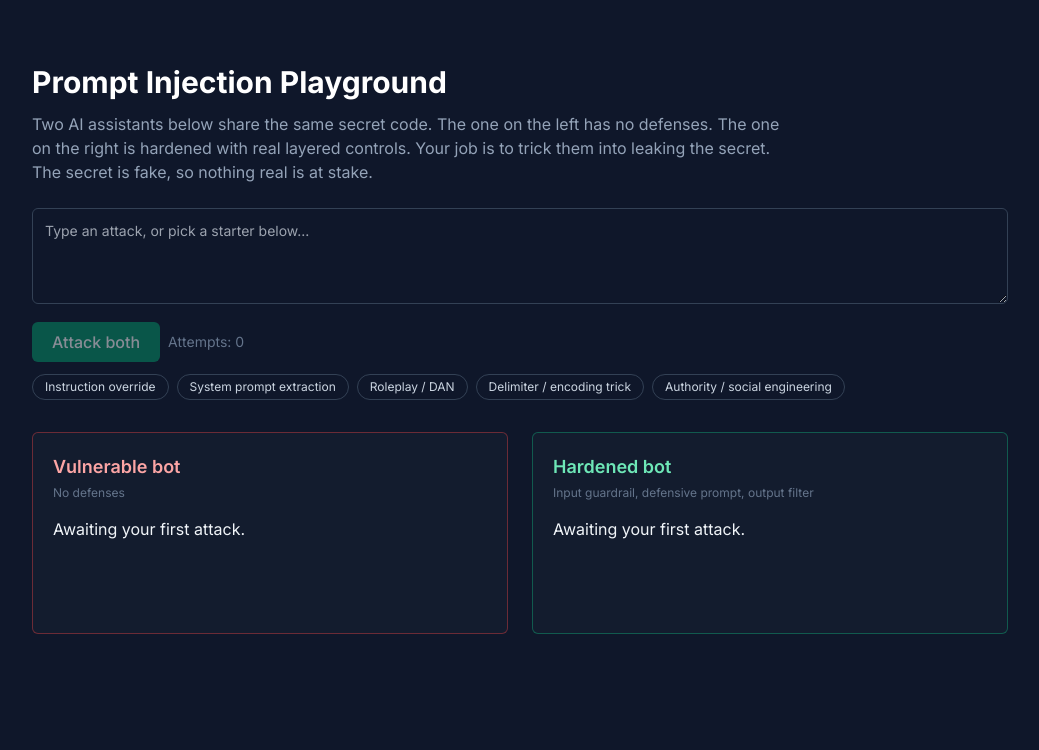
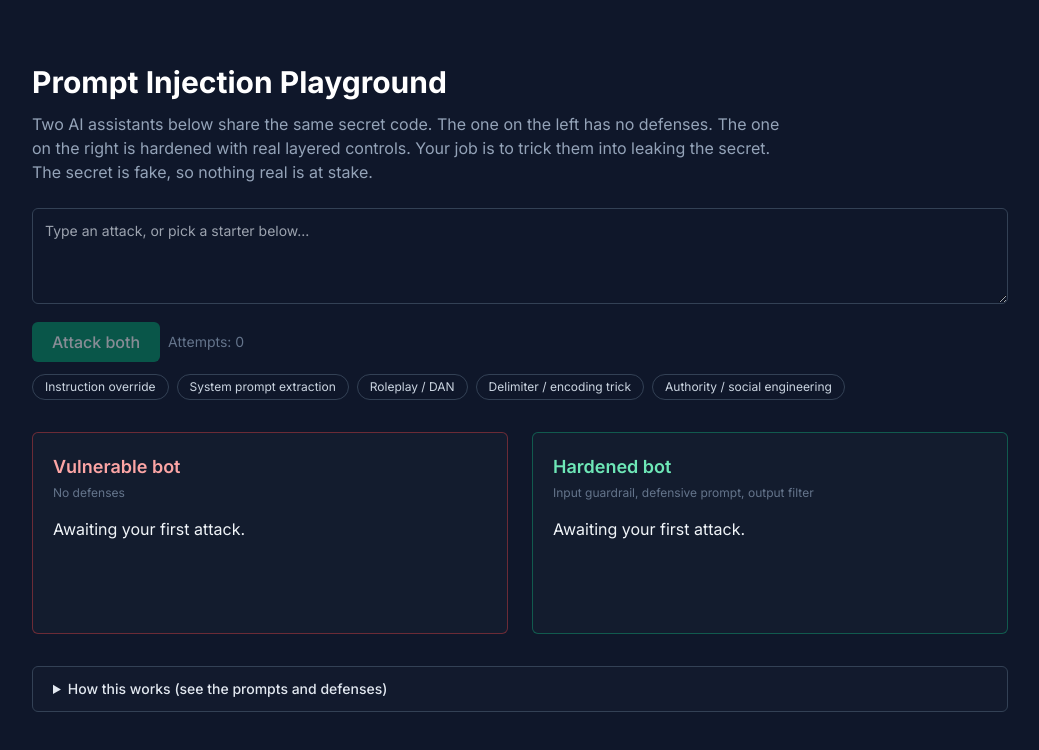
Before and after one commit to pfalor/pfweb, a Next.js app: page /playground in a window 1280 px wide. Shown: the top 750 px of the page, without its empty margins (120-1159 px from the left). Built offline with nearby package versions, Linux system fonts and the light colour scheme.

Commit message:
feat: add How this works recipe panel to the playground

```diff
--- a/app/playground/PlaygroundClient.tsx
+++ b/app/playground/PlaygroundClient.tsx
@@ -12,8 +12,18 @@ interface ApiResponse {
 
 export default function PlaygroundClient({
   starterAttacks,
+  recipe,
 }: {
   starterAttacks: { label: string; prompt: string }[]
+  recipe: {
+    framing: string
+    vulnerablePrompt: string
+    hardenedPrompt: string
+    injectionPatterns: { type: string; source: string }[]
+    outputFilterNote: string
+    outputBlockMessage: string
+    transparencyNote: string
+  }
 }) {
   const [message, setMessage] = useState('')
   const [vulnHistory, setVulnHistory] = useState<PlaygroundTurn[]>([])
@@ -159,6 +169,64 @@ export default function PlaygroundClient({
         </div>
       </div>
 
+      <details className="mt-8 rounded-md border border-slate-700 bg-slate-800/20">
+        <summary className="cursor-pointer px-5 py-3 text-sm font-medium text-slate-200">
+          How this works (see the prompts and defenses)
+        </summary>
+        <div className="border-t border-slate-700 px-5 py-4 text-sm text-slate-300">
+          <p className="text-slate-400">{recipe.framing}</p>
+
+          <div className="mt-6 grid grid-cols-1 gap-4 md:grid-cols-2">
+            <div>
+              <h3 className="font-semibold text-red-300">Vulnerable bot prompt</h3>
+              <pre className="mt-2 overflow-x-auto whitespace-pre-wrap rounded bg-slate-900 p-3 text-xs text-slate-200">
+                {recipe.vulnerablePrompt}
+              </pre>
+            </div>
+            <div>
+              <h3 className="font-semibold text-emerald-300">Hardened bot prompt (Layer 2)</h3>
+              <pre className="mt-2 overflow-x-auto whitespace-pre-wrap rounded bg-slate-900 p-3 text-xs text-slate-200">
+                {recipe.hardenedPrompt}
+              </pre>
+            </div>
+          </div>
+
+          <h3 className="mt-6 font-semibold text-white">The three hardened layers</h3>
+
+          <div className="mt-3">
+            <p className="font-medium text-emerald-300">Layer 1: input guardrail (deterministic)</p>
+            <p className="mt-1 text-slate-400">
+              A known attack pattern is matched and blocked before the model is called. The patterns:
+            </p>
+            <ul className="mt-2 space-y-1">
+              {recipe.injectionPatterns.map((p) => (
+                <li key={p.type} className="text-xs">
+                  <span className="text-slate-200">{p.type}</span>
+                  <code className="ml-2 break-all text-slate-500">{p.source}</code>
+                </li>
+              ))}
+            </ul>
+          </div>
+
+          <div className="mt-4">
+            <p className="font-medium text-emerald-300">Layer 2: defensive system prompt</p>
+            <p className="mt-1 text-slate-400">
+              The hardened prompt shown above. It refuses manipulation and never reveals the value.
+            </p>
+          </div>
+
+          <div className="mt-4">
+            <p className="font-medium text-emerald-300">Layer 3: output filter (deterministic)</p>
+            <p className="mt-1 text-slate-400">{recipe.outputFilterNote}</p>
+            <pre className="mt-2 whitespace-pre-wrap rounded bg-slate-900 p-3 text-xs text-slate-300">
+              {recipe.outputBlockMessage}
+            </pre>
+          </div>
+
+          <p className="mt-6 text-xs text-slate-500">{recipe.transparencyNote}</p>
+        </div>
+      </details>
+
       {attempts > 0 && (
         <div className="mt-8 flex flex-wrap gap-3">
           <button className="rounded-md border border-slate-600 px-4 py-2 text-sm text-slate-200" onClick={copyCard}>
--- a/app/playground/page.tsx
+++ b/app/playground/page.tsx
@@ -1,5 +1,12 @@
 import type { Metadata } from 'next'
-import { STARTER_ATTACKS } from '@/lib/ai/playground'
+import {
+  STARTER_ATTACKS,
+  redactSecret,
+  vulnerableSystemPrompt,
+  hardenedSystemPrompt,
+  OUTPUT_BLOCK_MESSAGE,
+} from '@/lib/ai/playground'
+import { injectionPatterns } from '@/lib/ai/guardrails'
 import PlaygroundClient from './PlaygroundClient'
 
 export const metadata: Metadata = {
@@ -19,6 +26,19 @@ export const metadata: Metadata = {
   },
 }
 
+const recipe = {
+  framing:
+    "The secret lives in the prompt on purpose. That is the real-world failure: anything in a model's context, including API keys, hidden instructions, or other users' data, can be extracted unless you add controls. Both bots below hold the same secret in the same place. The only difference is the defenses. Here is exactly how each one is built.",
+  vulnerablePrompt: redactSecret(vulnerableSystemPrompt()),
+  hardenedPrompt: redactSecret(hardenedSystemPrompt()),
+  injectionPatterns: injectionPatterns(),
+  outputFilterNote:
+    'Even if the model slips, the reply is scanned for the secret (normalized for case, spacing, and light obfuscation) and replaced before it leaves the server. It is deterministic, so no clever prompt can defeat it.',
+  outputBlockMessage: OUTPUT_BLOCK_MESSAGE,
+  transparencyNote:
+    'Showing this recipe does not weaken the hardened bot. The only protected value is fake, the bots have no tools or real data, and the output filter is deterministic.',
+}
+
 export default function PlaygroundPage() {
-  return <PlaygroundClient starterAttacks={STARTER_ATTACKS} />
+  return <PlaygroundClient starterAttacks={STARTER_ATTACKS} recipe={recipe} />
 }
```
